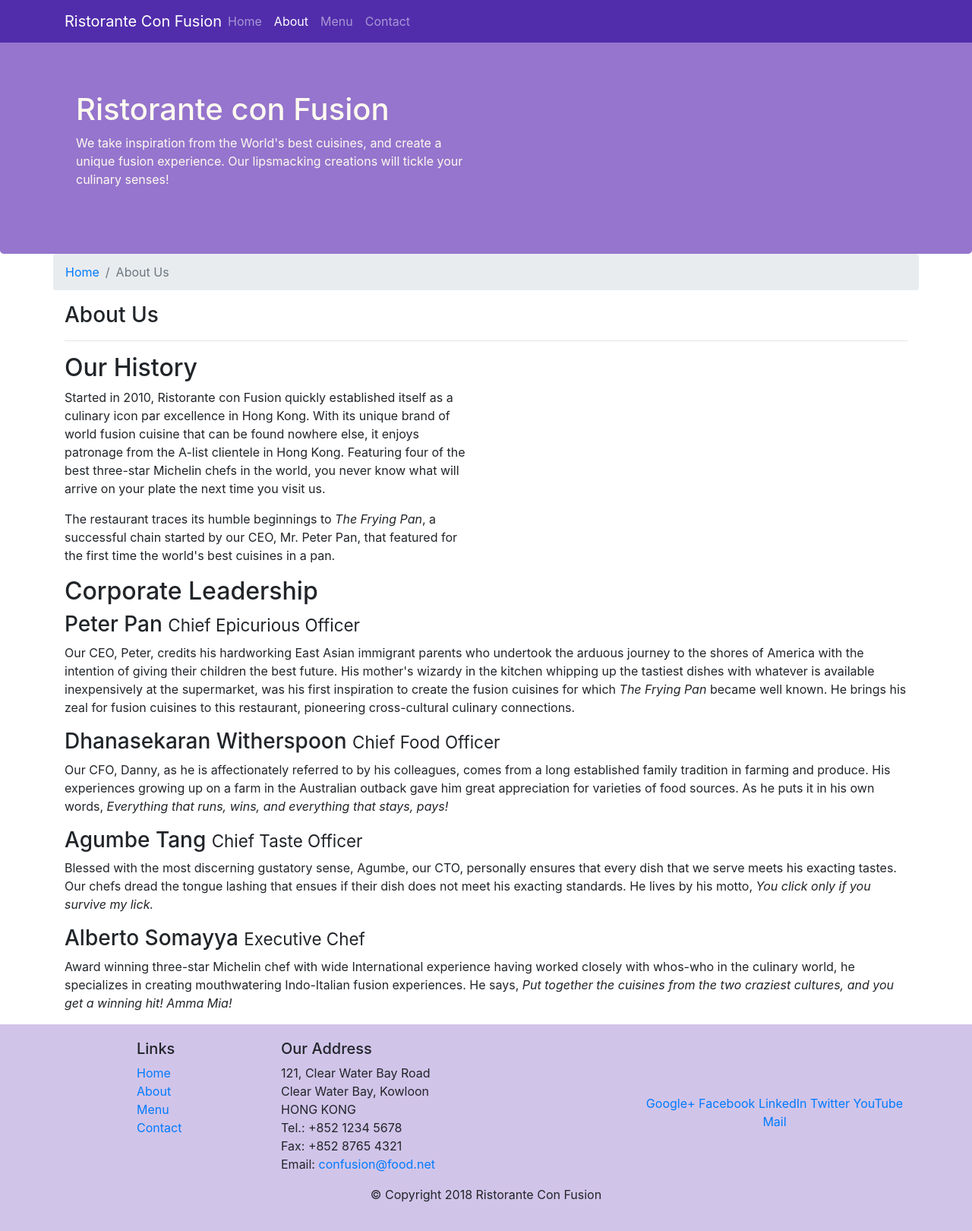
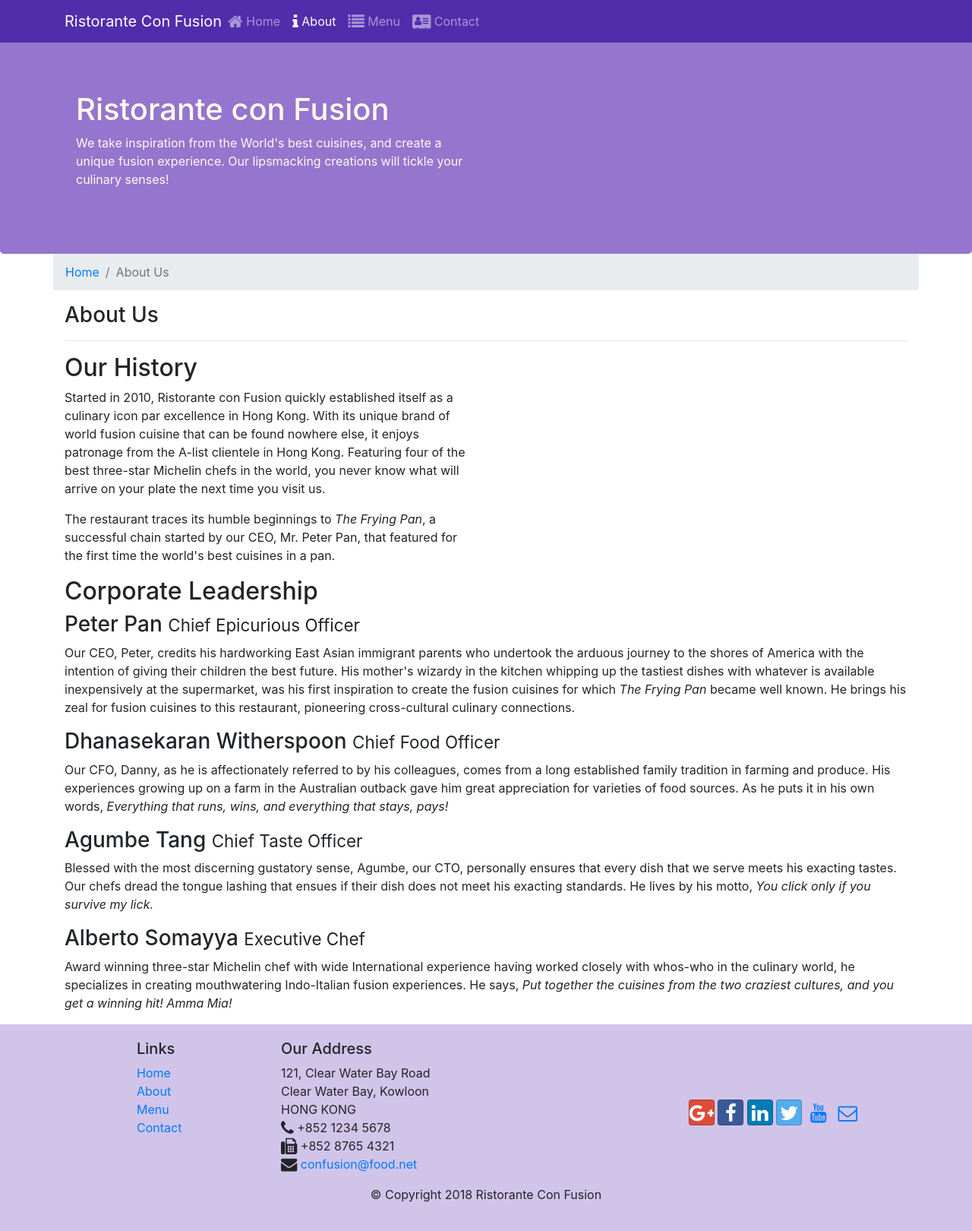
Before and after one commit to BradKuentzel/Bootstrap-Intro, a website: page aboutus.html in a window 1280 px wide. Shown: the whole page at 76% size. Drawn offline with nearby package versions, Linux system fonts and the light colour scheme.

Commit message:
Icon fonts

```diff
--- a/aboutus.html
+++ b/aboutus.html
@@ -13,6 +13,16 @@
 		<link
 			rel="stylesheet"
 			href="node_modules/bootstrap/dist/css/bootstrap.min.css"
+		/>
+
+		<link
+			rel="stylesheet"
+			href="node_modules/font-awesome/css/font-awesome.min.css"
+		/>
+
+		<link
+			rel="stylesheet"
+			href="node_modules/bootstrap-social/bootstrap-social.css"
 		/>
 
 		<link rel="stylesheet" href="CSS/styles.css" />
@@ -39,13 +49,25 @@
 				<div class="collapse navbar-collapse" id="Navbar">
 					<ul class="navbar-nav mr-auto">
 						<li class="nav-item">
-							<a class="nav-link" href="./index.html">Home</a>
+							<a class="nav-link" href="./index.html">
+								<span class="fa fa-home fa-lg"></span> Home</a
+							>
 						</li>
 						<li class="nav-item active">
-							<a class="nav-link" href="#">About</a>
+							<a class="nav-link" href="#">
+								<span class="fa fa-info fa-lg"></span> About</a
+							>
 						</li>
-						<li class="nav-item"><a class="nav-link" href="#">Menu</a></li>
-						<li class="nav-item"><a class="nav-link" href="#">Contact</a></li>
+						<li class="nav-item">
+							<a class="nav-link" href="#">
+								<span class="fa fa-list fa-lg"></span> Menu</a
+							>
+						</li>
+						<li class="nav-item">
+							<a class="nav-link" href="#">
+								<span class="fa fa-address-card fa-lg"></span> Contact</a
+							>
+						</li>
 					</ul>
 				</div>
 			</div>
@@ -167,19 +189,42 @@
 							121, Clear Water Bay Road<br />
 							Clear Water Bay, Kowloon<br />
 							HONG KONG<br />
-							Tel.: +852 1234 5678<br />
-							Fax: +852 8765 4321<br />
-							Email: <a href="mailto:confusion@food.net">confusion@food.net</a>
+							<i class="fa fa-phone fa-lg"></i> +852 1234 5678<br />
+							<i class="fa fa-fax fa-lg"></i> +852 8765 4321<br />
+							<i class="fa fa-envelope fa-lg"></i>
+							<a href="mailto:confusion@food.net">confusion@food.net</a>
 						</address>
 					</div>
 					<div class="col-12 col-sm-4 align-self-center">
 						<div class="text-center">
-							<a href="http://google.com/+">Google+</a>
-							<a href="http://www.facebook.com/profile.php?id=">Facebook</a>
-							<a href="http://www.linkedin.com/in/">LinkedIn</a>
-							<a href="http://twitter.com/">Twitter</a>
-							<a href="http://youtube.com/">YouTube</a>
-							<a href="mailto:">Mail</a>
+							<a
+								class="btn btn-social-icon btn-google"
+								href="http://google.com/+"
+								><i class="fa fa-google-plus fa-lg"></i>
+							</a>
+							<a
+								class="btn btn-social-icon btn-facebook"
+								href="http://www.facebook.com/profile.php?id="
+								><i class="fa fa-facebook fa-lg"></i>
+							</a>
+							<a
+								class="btn btn-social-icon btn-linkedin"
+								href="http://www.linkedin.com/in/"
+								><i class="fa fa-linkedin fa-lg"></i>
+							</a>
+							<a
+								class="btn btn-social-icon btn-twitter"
+								href="http://twitter.com/"
+								><i class="fa fa-twitter fa-lg"></i>
+							</a>
+							<a
+								class="btn btn-social-icon btn-youtube"
+								href="http://youtube.com/"
+								><i class="fa fa-youtube fa-lg"></i>
+							</a>
+							<a class="btn btn-social-icon" href="mailto:"
+								><i class="fa fa-envelope-o fa-lg"></i>
+							</a>
 						</div>
 					</div>
 				</div>
--- a/package.json
+++ b/package.json
@@ -15,6 +15,8 @@
   },
   "dependencies": {
     "bootstrap": "^4.0.0",
+    "bootstrap-social": "^5.1.1",
+    "font-awesome": "^4.7.0",
     "jquery": "^3.3.1",
     "popper.js": "^1.12.9"
   }
```
Also changed, not shown: index.html (+39 -17 lines), 1 other file.
